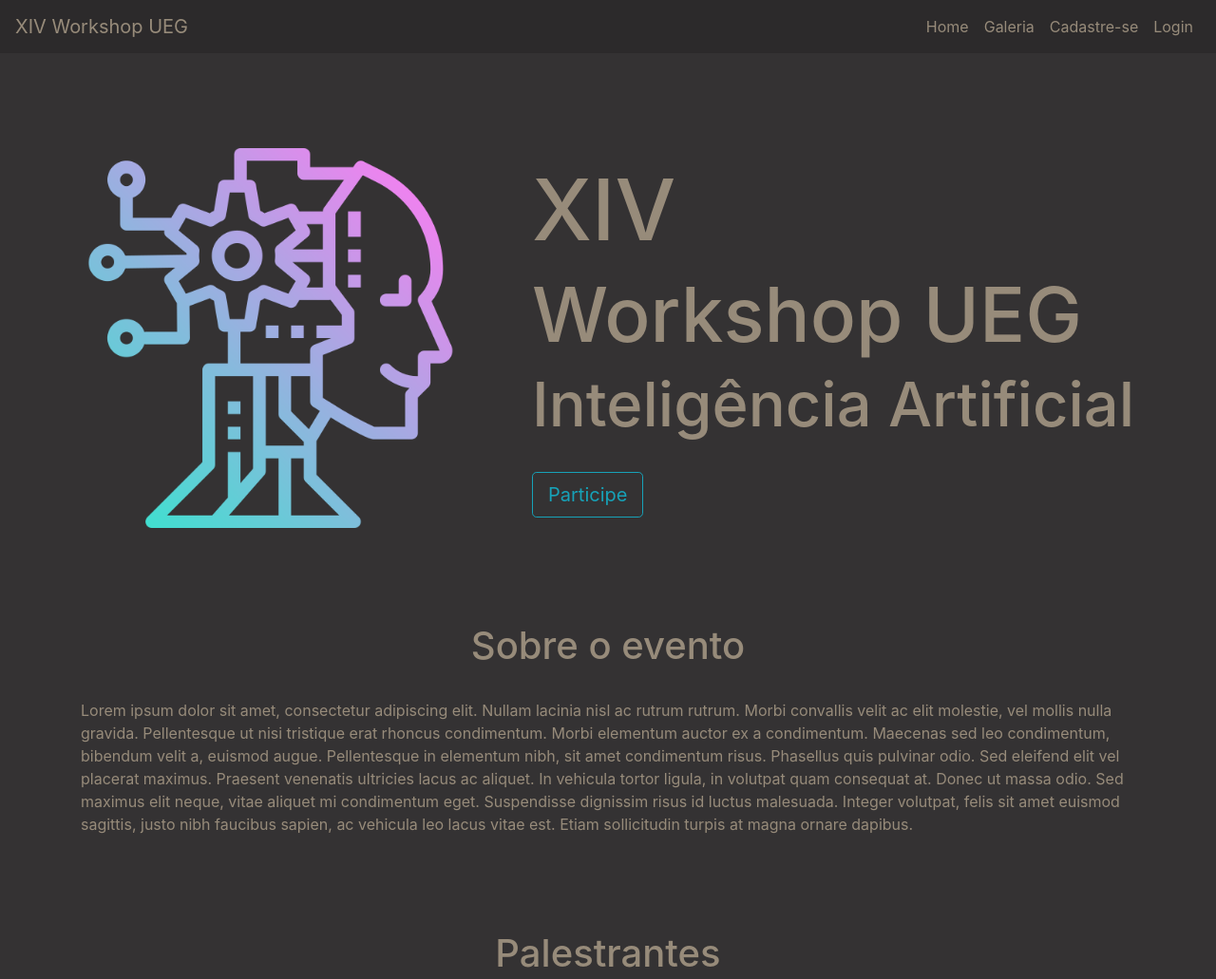
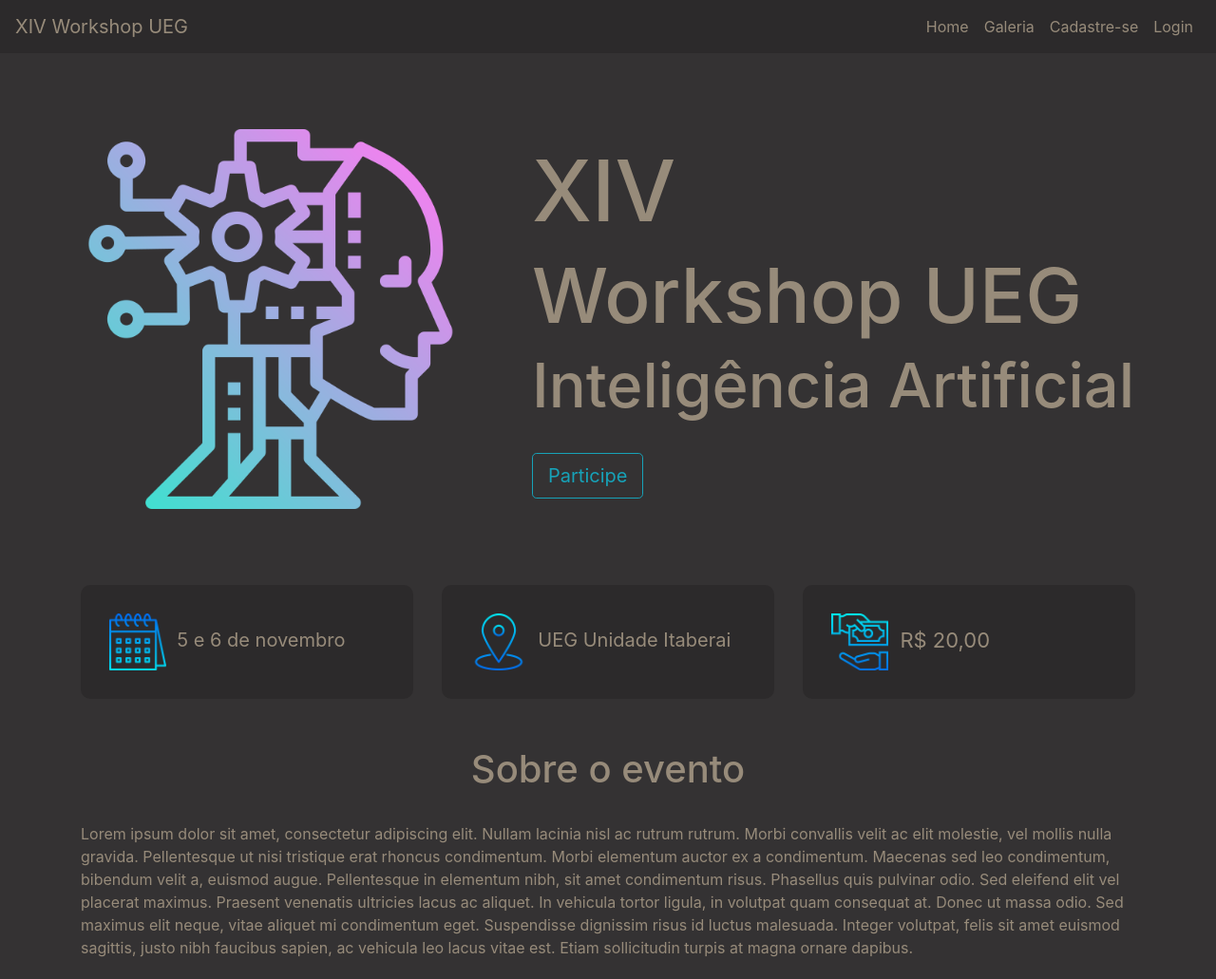
Before and after one commit to EduardoReisDev/SiteWorkshopUEG, a plain HTML site: page index.html in a window 1280 px wide. Shown: the top 1031 px of the page at 95% size. Drawn offline with nearby package versions, Linux system fonts and the light colour scheme.

Commit message:
03/09 (06)

```diff
--- a/css/index.css
+++ b/css/index.css
@@ -1,10 +1,62 @@
+html{
+    overflow-x: hidden;
+}
+
 div{
     color: #978B7A;
 }
 
 header{
-    margin-top: 100px;
+    margin-top: 80px;
 }
+
+
+.infos{
+    margin-top: 80px;
+}
+
+.data{
+    background-color: #2C2A2B;
+    border-radius: 10px;
+    padding-left: 30px;
+    padding-right: 30px;
+    padding-top: 30px;
+    padding-bottom: 30px;
+    font-size: 20px;
+}
+
+.img-data{
+    width: 60px;
+}
+
+.local{
+    background-color: #2C2A2B;
+    border-radius: 10px;
+    padding-left: 30px;
+    padding-right: 30px;
+    padding-top: 30px;
+    padding-bottom: 30px;
+    font-size: 20px
+}
+
+.img-local{
+    width: 60px;
+}
+
+.valor{
+    background-color: #2C2A2B;
+    border-radius: 10px;
+    padding-left: 30px;
+    padding-right: 30px;
+    padding-top: 30px;
+    padding-bottom: 30px;
+    font-size: 22px;
+}
+
+.img-valor{
+    width: 60px;
+}
+
 
 .edicao{
     font-size: 90px;
@@ -23,7 +75,7 @@
 }
 
 .sobre{
-    padding-top: 100px;
+    padding-top: 50px;
 }
 
 .titulo-sobre{
@@ -36,11 +88,11 @@
 }
 
 .porque{
-    padding-top: 100px;
+    padding-top: 80px;
 }
 
 .palestrantes{
-    padding-top: 100px;
+    padding-top: 80px;
 }
 
 .rodape{
@@ -49,6 +101,14 @@
 	padding-top: 30px;
 	padding-bottom: 30px;
     background-color:#2C2A2B;
+    text-align: center;
+}
+
+.rodape-down{
+    background-color: #978B7A;
+    color: #2C2A2B;
+    padding-top: 20px;
+    padding-bottom: 20px;
     text-align: center;
 }
 
--- a/index.html
+++ b/index.html
@@ -36,6 +36,7 @@
             </ul>
         </div>
     </nav>
+
     <header>
         <div class="container">
             <div class="row align-items-center">
@@ -51,6 +52,28 @@
             </div>
         </div>
     </header>
+
+    <div class="infos animated infinite pulse">
+        <div class="container">
+            <div class="row">
+                <div class="col-sm-4">
+                    <div class="data">
+                        <img src="img/data.png" class="img-data">&nbsp;&nbsp;5 e 6 de novembro
+                    </div>
+                </div>
+                <div class="col-sm-4">
+                    <div class="local">
+                        <img src="img/local.png" class="img-local">&nbsp;&nbsp;UEG Unidade Itaberai
+                    </div>
+                </div>
+                <div class="col-sm-4">
+                    <div class="valor">
+                        <img src="img/valor.png" class="img-valor">&nbsp;&nbsp;R$ 20,00
+                    </div>
+                </div>
+            </div>
+        </div>
+    </div>
 
     <div class="sobre">
         <div class="container">
@@ -129,6 +152,12 @@
     </div>
     <!--Rodapé-->
 
+    <!--Rodapé Down-->
+    <div class="rodape-down">
+        Feito com <i class="fas fa-heart"></i> por <a href="https://github.com/EduardoReisDev" style="color:#2C2A2B;">Eduardo Reis</a>
+    </div>
+    <!--Rodapé Down-->
+
     <script src="https://code.jquery.com/jquery-3.3.1.slim.min.js" integrity="sha384-q8i/X+965DzO0rT7abK41JStQIAqVgRVzpbzo5smXKp4YfRvH+8abtTE1Pi6jizo" crossorigin="anonymous"></script>
     <script src="https://cdnjs.cloudflare.com/ajax/libs/popper.js/1.14.7/umd/popper.min.js" integrity="sha384-UO2eT0CpHqdSJQ6hJty5KVphtPhzWj9WO1clHTMGa3JDZwrnQq4sF86dIHNDz0W1" crossorigin="anonymous"></script>
     <script src="https://stackpath.bootstrapcdn.com/bootstrap/4.3.1/js/bootstrap.min.js" integrity="sha384-JjSmVgyd0p3pXB1rRibZUAYoIIy6OrQ6VrjIEaFf/nJGzIxFDsf4x0xIM+B07jRM" crossorigin="anonymous"></script>
```
Also changed, not shown: img/data.png (added), img/local.png (added), img/valor.png (added).
